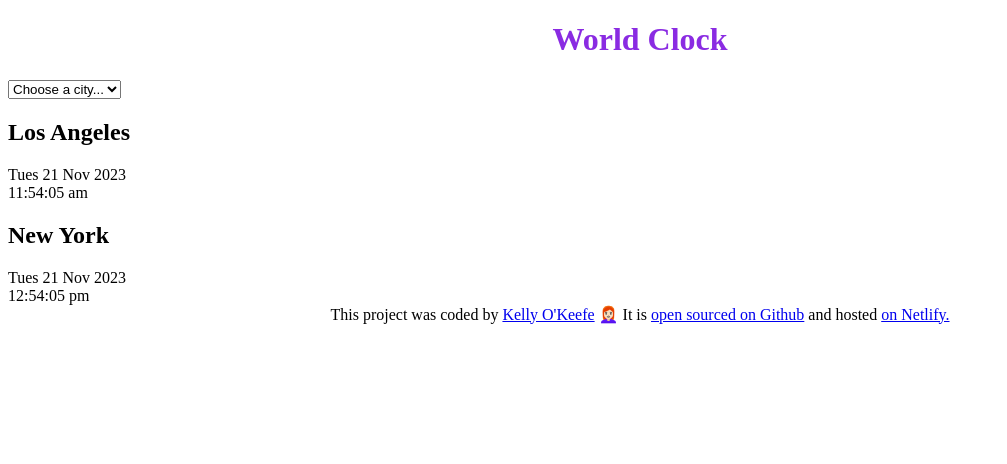
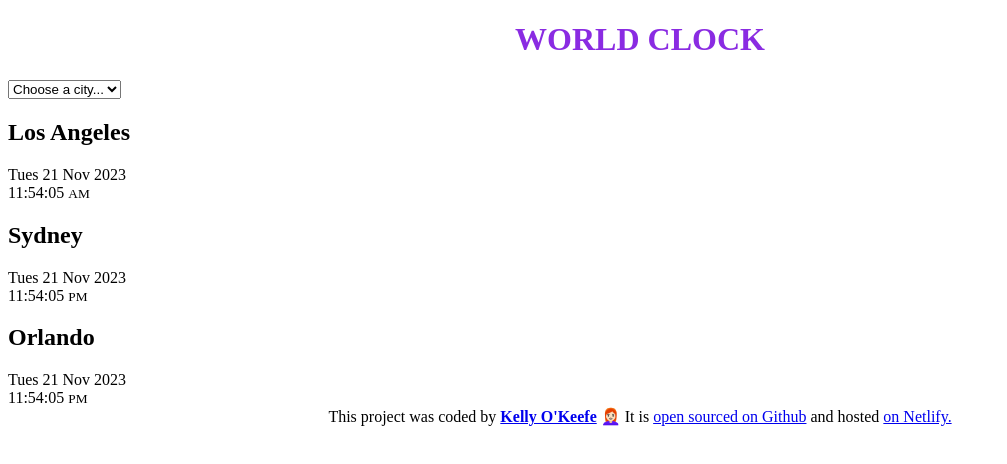
Before and after one commit to kelly-okeefe/world-clock, a plain HTML site: page index.html in a window 1280 px wide. Shown: the whole page, without its empty margins (0-1007 px from the left). Drawn offline with Linux system fonts and the light colour scheme.

Commit message:
Update the HTML with more cities and dummy data.

```diff
--- a/index.html
+++ b/index.html
@@ -8,7 +8,7 @@
 </head>
 <body>
     <div class="container">
-        <h1>World Clock</h1>
+    <h1>WORLD CLOCK</h1>
 
     <select name="" id="">
         <option value="" selected>Choose a city...</option>
@@ -19,19 +19,31 @@
     </select>
 
     <div class="city">
+        <div>
         <h2>Los Angeles</h2>
         <div class="date">Tues 21 Nov 2023</div>
-            <div class="time">11:54:05 am</div>
         </div>
+        <div class="time">11:54:05 <small>AM</small></div>
+    </div>
+
     <div class="city">
-            <h2>New York</h2>
+        <div>
+        <h2>Sydney</h2>
         <div class="date">Tues 21 Nov 2023</div>
-            <div class="time">12:54:05 pm</div>
+        </div>
+        <div class="time">11:54:05 <small>PM</small></div>
+    </div>
+
+    <div class="city">
+        <div>
+        <h2>Orlando</h2>
+        <div class="date">Tues 21 Nov 2023</div>
+        </div>
+        <div class="time">11:54:05 <small>PM</small></div>
     </div>
     </div>
-
     <footer>
-        This project was coded by <a href="https://github.com/kelly-okeefe" target="_blank">Kelly O'Keefe</a> 👩🏻‍🦰 It is <a href="#" target="_blank">open sourced on Github</a> and hosted <a href="https://kelly-okeefe-world-clock.netlify.app/" target="_blank">on Netlify.</a>
+        This project was coded by <a href="https://github.com/kelly-okeefe" target="_blank"><strong>Kelly O'Keefe</strong></a> 👩🏻‍🦰 It is <a href="#" target="_blank">open sourced on Github</a> and hosted <a href="https://kelly-okeefe-world-clock.netlify.app/" target="_blank">on Netlify.</a>
     </footer>
     <script src="src/index.js"></script>
 </body>
```
Lines whose indentation alone changed are shown as unchanged.
